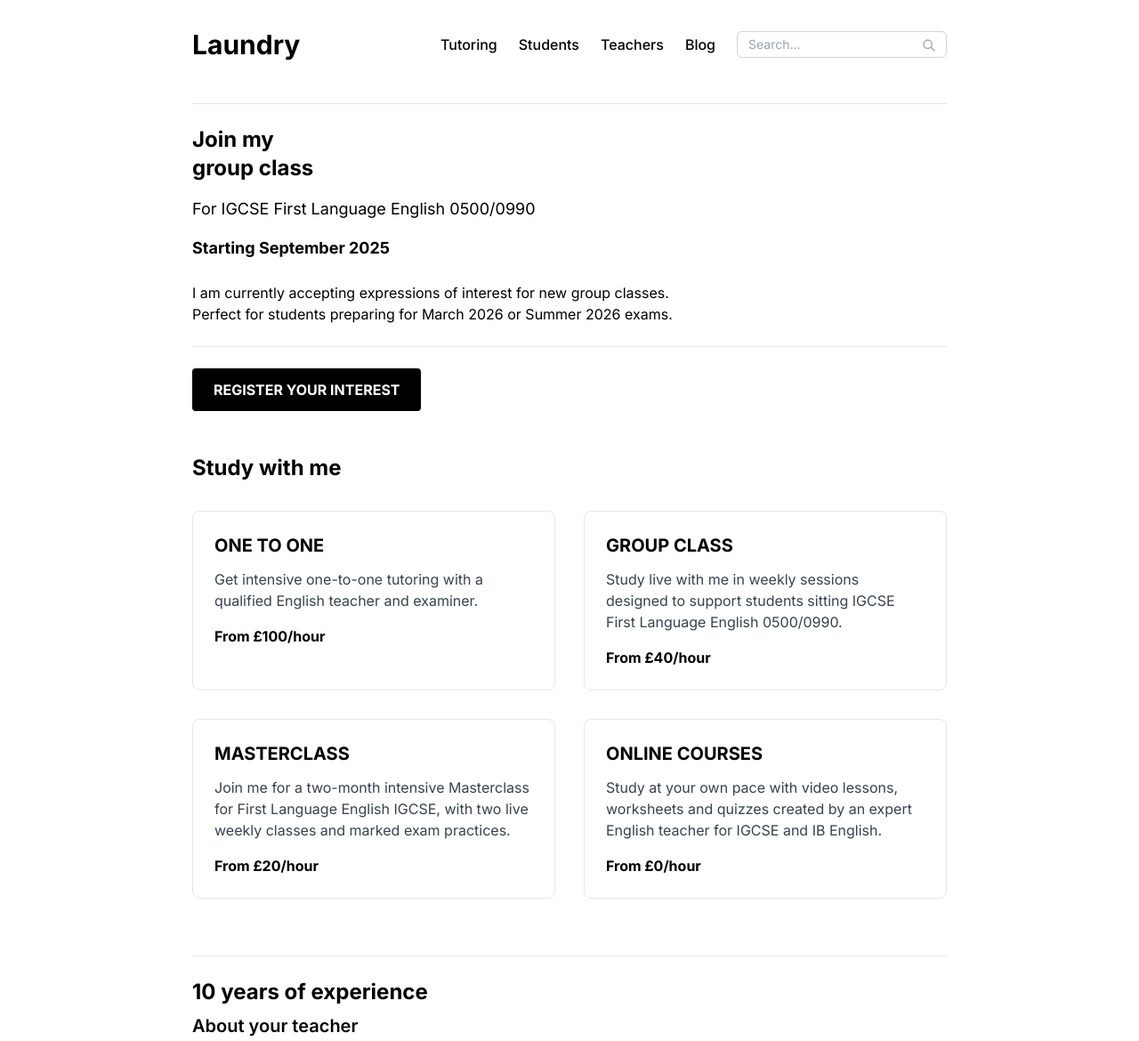
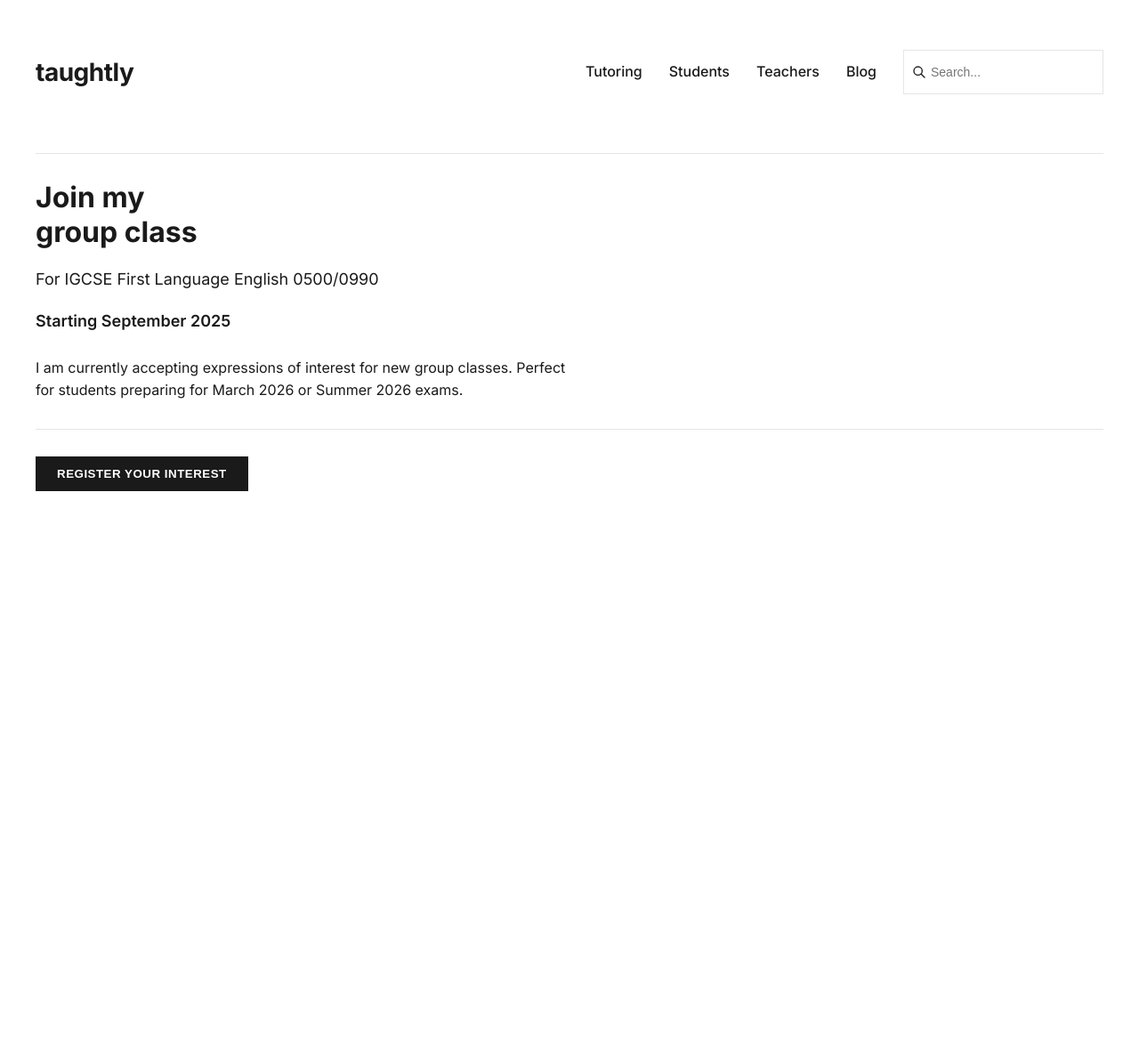
Before and after one commit to U7K4R5H/htmx-vercel-demo, a plain HTML site: page public/index.html in a window 1280 px wide. Shown: the top 1170 px of the page at 89% size. After the commit the page ends 800 px from the top, so only its background shows below. Drawn offline with nearby package versions, Linux system fonts and the light colour scheme; a script that the page names is missing.

Commit message:
Teach me

```diff
--- a/public/index.html
+++ b/public/index.html
@@ -3,148 +3,100 @@
 <head>
     <meta charset="UTF-8">
     <meta name="viewport" content="width=device-width, initial-scale=1.0">
-    <title>Laundry - IGCSE English Tutoring</title>
-    <script src="https://cdn.tailwindcss.com"></script>
-    <script src="https://unpkg.com/htmx.org@1.9.10"></script>
+    <title>taughtly - IGCSE English Tutoring</title>
     <style>
-        @import url('https://fonts.googleapis.com/css2?family=Inter:wght@400;500;600;700&display=swap');
+        @import url('https://fonts.googleapis.com/css2?family=Inter:wght@300;400;500;600;700&display=swap');
+
         body {
             font-family: 'Inter', sans-serif;
+            color: #1a1a1a;
+            max-width: 1200px;
+            margin: 0 auto;
+            padding: 40px;
+            line-height: 1.6;
         }
+
         .divider {
-            height: 1px;
-            background-color: #e5e7eb;
-            margin: 1.5rem 0;
+            border-top: 1px solid #e5e5e5;
+            margin: 30px 0;
         }
-        .service-card {
-            transition: all 0.3s ease;
-            border-bottom: 3px solid transparent;
+
+        .nav-link {
+            color: #1a1a1a;
+            text-decoration: none;
+            font-weight: 500;
         }
-        .service-card:hover {
-            transform: translateY(-5px);
-            border-bottom-color: #000;
+
+        .cta-button {
+            background-color: #1a1a1a;
+            color: white;
+            border: none;
+            padding: 12px 24px;
+            font-weight: 600;
+            letter-spacing: 0.5px;
+            cursor: pointer;
+            transition: background-color 0.2s;
+        }
+
+        .cta-button:hover {
+            background-color: #333;
+        }
+
+        .search-input {
+            border: 1px solid #e5e5e5;
+            padding: 6px 12px;
+            font-size: 14px;
+        }
+
+        .search-input:focus {
+            outline: none;
+            border-color: #999;
         }
     </style>
 </head>
-<body class="bg-white max-w-4xl mx-auto px-6 py-8">
+<body>
     <!-- Navigation -->
-    <header class="flex justify-between items-center mb-12">
-        <h1 class="text-3xl font-bold">Laundry</h1>
-        <nav class="hidden md:flex space-x-6 items-center">
-            <a href="#" class="font-medium">Tutoring</a>
-            <a href="#" class="font-medium">Students</a>
-            <a href="#" class="font-medium">Teachers</a>
-            <a href="#" class="font-medium">Blog</a>
-            <div class="relative">
-                <input type="text" placeholder="Search..." class="border border-gray-300 rounded-md py-1 px-3 text-sm">
-                <svg class="w-4 h-4 absolute right-3 top-2 text-gray-400" fill="none" stroke="currentColor" viewBox="0 0 24 24">
+    <header style="display: flex; justify-content: space-between; align-items: center; margin-bottom: 50px;">
+        <h1 style="font-size: 28px; font-weight: 700; letter-spacing: -0.5px;">taughtly</h1>
+        <nav style="display: flex; gap: 30px; align-items: center;">
+            <a href="#" class="nav-link">Tutoring</a>
+            <a href="#" class="nav-link">Students</a>
+            <a href="#" class="nav-link">Teachers</a>
+            <a href="#" class="nav-link">Blog</a>
+            <div style="position: relative;">
+                <input type="text" placeholder="Search..." class="search-input" style="padding-left: 30px; height: 36px;">
+                <svg style="position: absolute; left: 10px; top: 50%; transform: translateY(-50%); width: 16px; height: 16px;" viewBox="0 0 24 24" fill="none" stroke="currentColor">
                     <path stroke-linecap="round" stroke-linejoin="round" stroke-width="2" d="M21 21l-6-6m2-5a7 7 0 11-14 0 7 7 0 0114 0z"></path>
                 </svg>
             </div>
         </nav>
-        <button class="md:hidden">
-            <svg class="w-6 h-6" fill="none" stroke="currentColor" viewBox="0 0 24 24">
-                <path stroke-linecap="round" stroke-linejoin="round" stroke-width="2" d="M4 6h16M4 12h16M4 18h16"></path>
-            </svg>
-        </button>
     </header>
 
-    <!-- Mobile Menu (hidden by default) -->
-    <div id="mobile-menu" class="hidden md:hidden mb-8">
-        <a href="#" class="block py-2">Tutoring</a>
-        <a href="#" class="block py-2">Students</a>
-        <a href="#" class="block py-2">Teachers</a>
-        <a href="#" class="block py-2">Blog</a>
-        <div class="relative mt-2">
-            <input type="text" placeholder="Search..." class="w-full border border-gray-300 rounded-md py-1 px-3 text-sm">
-        </div>
-    </div>
+    <!-- Divider -->
+    <div class="divider"></div>
 
     <!-- Main Content -->
     <main>
-        <div class="divider"></div>
-
-        <section class="mb-12">
-            <h2 class="text-2xl font-bold mb-4">Join my<br>group class</h2>
-            <p class="text-lg mb-4">For IGCSE First Language English 0500/0990</p>
-            <p class="text-lg font-bold mb-6">Starting September 2025</p>
-            <p class="mb-6">I am currently accepting expressions of interest for new group classes.<br>
-            Perfect for students preparing for March 2026 or Summer 2026 exams.</p>
+        <section style="margin-bottom: 60px;">
+            <h2 style="font-size: 32px; font-weight: 700; line-height: 1.2; margin-bottom: 20px;">
+                Join my<br>group class
+            </h2>
+            <p style="font-size: 18px; margin-bottom: 10px;">
+                For IGCSE First Language English 0500/0990
+            </p>
+            <p style="font-size: 18px; font-weight: 600; margin-bottom: 25px;">
+                Starting September 2025
+            </p>
+            <p style="margin-bottom: 30px; max-width: 600px;">
+                I am currently accepting expressions of interest for new group classes. Perfect for students preparing for March 2026 or Summer 2026 exams.
+            </p>
 
             <div class="divider"></div>
 
-            <button class="bg-black text-white font-bold py-3 px-6 rounded hover:bg-gray-800 transition-colors">
+            <button class="cta-button">
                 REGISTER YOUR INTEREST
             </button>
         </section>
-
-        <!-- Study With Me Section -->
-        <section class="mb-16">
-            <h2 class="text-2xl font-bold mb-8">Study with me</h2>
-
-            <div class="grid md:grid-cols-2 gap-8 mb-12">
-                <!-- ONE TO ONE -->
-                <div class="service-card p-6 border border-gray-200 rounded-lg">
-                    <h3 class="text-xl font-bold mb-3">ONE TO ONE</h3>
-                    <p class="text-gray-700 mb-4">Get intensive one-to-one tutoring with a qualified English teacher and examiner.</p>
-                    <p class="font-bold">From £100/hour</p>
-                </div>
-
-                <!-- GROUP CLASS -->
-                <div class="service-card p-6 border border-gray-200 rounded-lg">
-                    <h3 class="text-xl font-bold mb-3">GROUP CLASS</h3>
-                    <p class="text-gray-700 mb-4">Study live with me in weekly sessions designed to support students sitting IGCSE First Language English 0500/0990.</p>
-                    <p class="font-bold">From £40/hour</p>
-                </div>
-
-                <!-- MASTERCLASS -->
-                <div class="service-card p-6 border border-gray-200 rounded-lg">
-                    <h3 class="text-xl font-bold mb-3">MASTERCLASS</h3>
-                    <p class="text-gray-700 mb-4">Join me for a two-month intensive Masterclass for First Language English IGCSE, with two live weekly classes and marked exam practices.</p>
-                    <p class="font-bold">From £20/hour</p>
-                </div>
-
-                <!-- ONLINE COURSES -->
-                <div class="service-card p-6 border border-gray-200 rounded-lg">
-                    <h3 class="text-xl font-bold mb-3">ONLINE COURSES</h3>
-                    <p class="text-gray-700 mb-4">Study at your own pace with video lessons, worksheets and quizzes created by an expert English teacher for IGCSE and IB English.</p>
-                    <p class="font-bold">From £0/hour</p>
-                </div>
-            </div>
-        </section>
-
-        <!-- About Your Teacher Section -->
-        <section class="mb-16">
-            <div class="divider"></div>
-
-            <h2 class="text-2xl font-bold mb-2">10 years of experience</h2>
-            <h3 class="text-xl font-semibold mb-6">About your teacher</h3>
-
-            <div class="grid md:grid-cols-2 gap-8 items-center">
-                <div>
-                    <p class="mb-4">My name is Sarah and I've been teaching for ten years, working in the UK and China.</p>
-                    <p class="mb-4">Working as a teacher, tutor and examiner has given me a unique insight into finding ways to help students achieve their goals, whether that's for IGCSE or IB English.</p>
-                    <p class="mb-6">I'm passionate about making educational resources that can help both students and teachers in the classroom.</p>
-
-                    <button class="bg-black text-white font-bold py-3 px-6 rounded hover:bg-gray-800 transition-colors">
-                        LEARN MORE ABOUT ME
-                    </button>
-                </div>
-
-                <div class="bg-gray-100 h-64 rounded-lg flex items-center justify-center">
-                    <!-- Placeholder for teacher image -->
-                    <span class="text-gray-400">Teacher Photo</span>
-                </div>
-            </div>
-        </section>
     </main>
-
-    <!-- HTMX Script for Mobile Menu Toggle -->
-    <script>
-        document.querySelector('button.md:hidden').addEventListener('click', function() {
-            const menu = document.getElementById('mobile-menu');
-            menu.classList.toggle('hidden');
-        });
-    </script>
 </body>
 </html>
```
